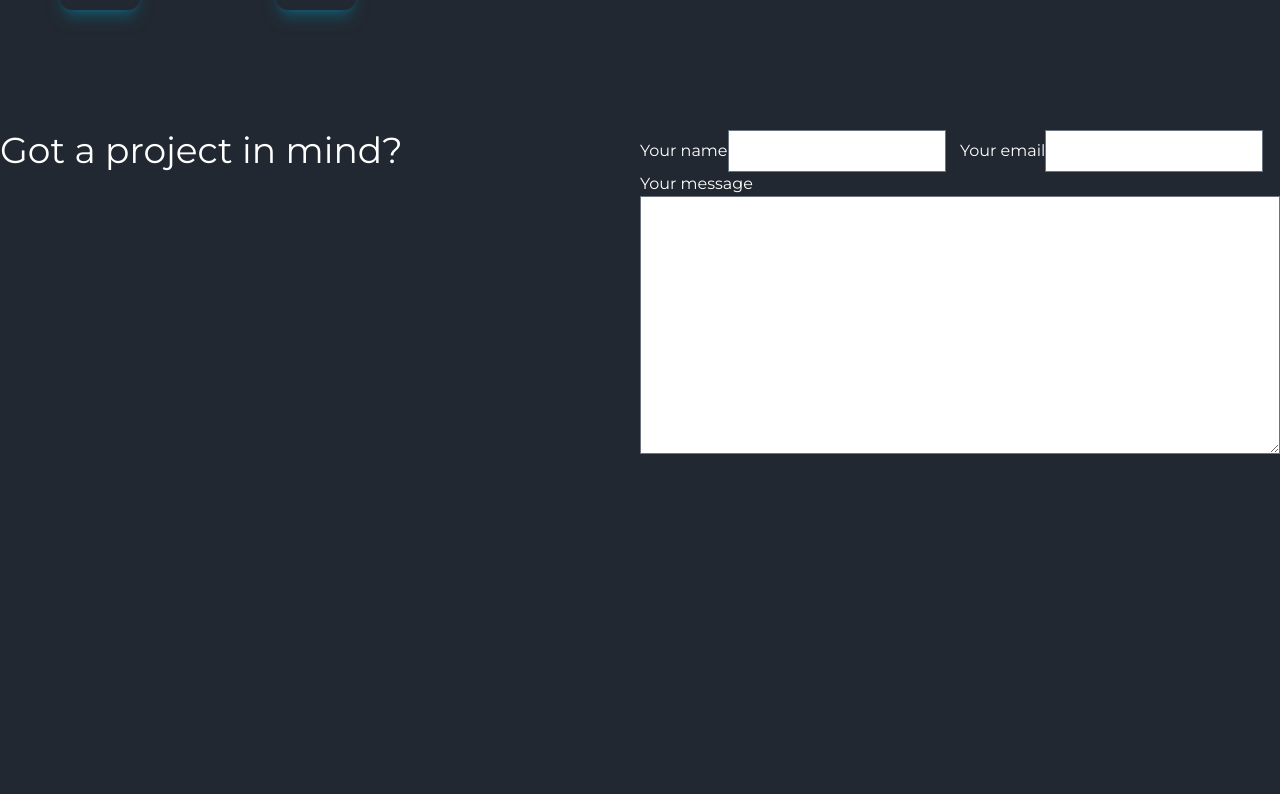
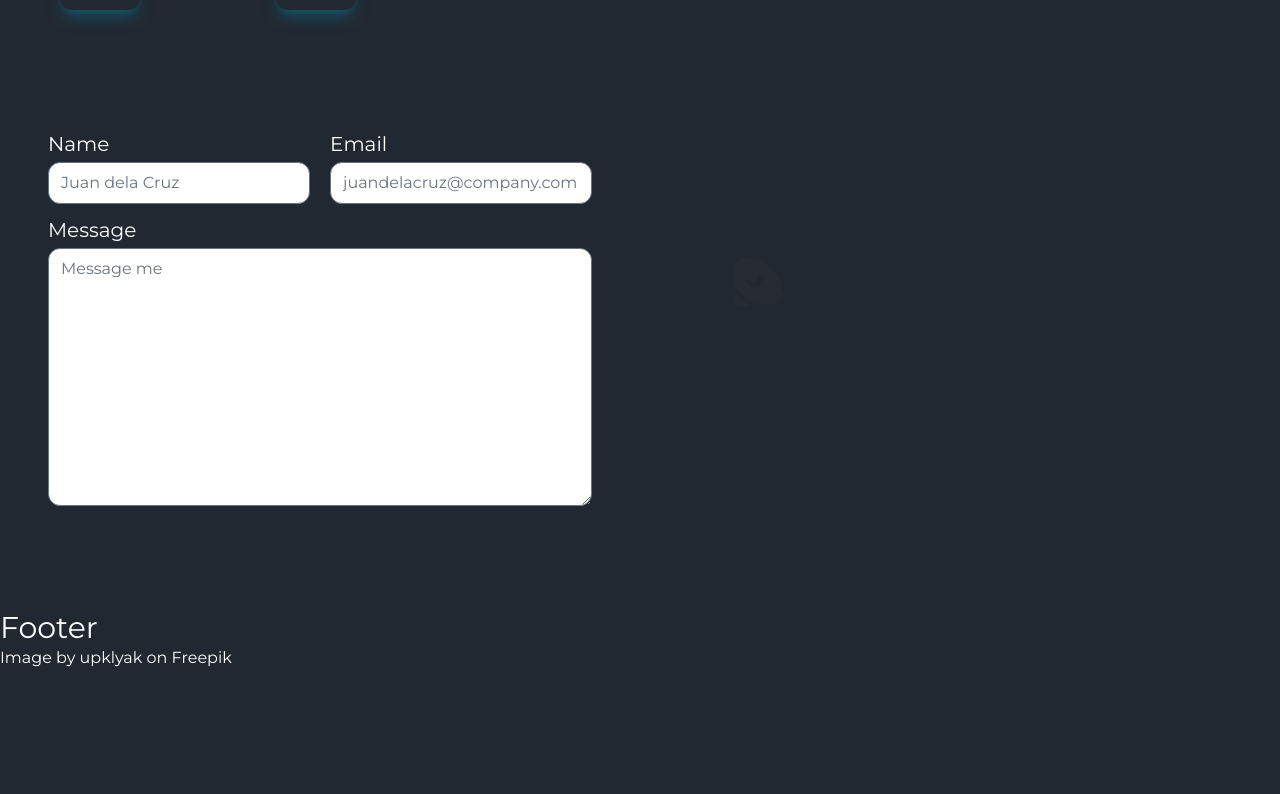
Before and after one commit to franpas12123/franpas12123, a Nuxt app: page / in a window 1280 px wide. Shown: the part 2326-3120 px from the top of the page. After the commit the page ends 2996 px from the top, so only its background shows below. Built offline with nearby package versions, Linux system fonts and the light colour scheme.

Commit message:
add form and modify style

```diff
--- a/components/Base/ContactMe.vue
+++ b/components/Base/ContactMe.vue
@@ -1,27 +1,75 @@
 <template>
-  <section id="contact-me" class="grid grid-cols-1 md:grid-cols-2">
-    <div>
-      <p class="text-4xl">Got a project in mind?</p>
-    </div>
-    <div>
-      <div class="grid grid-cols-2">
-        <div>
-          <label for="name">Your name</label>
-          <input type="text" name="name" id="name" />
+  <section
+    id="contact-me"
+    ref="contactMe"
+    class="mt-20 grid grid-cols-1 px-5 sm:mt-0 sm:px-0 md:grid-cols-2"
+  >
+    <div class="z-10 lg:mx-12">
+      <div class="mb-3 grid grid-cols-2 gap-5">
+        <div class="input-label">
+          <label for="name">Name</label>
+          <input
+            type="text"
+            name="name"
+            id="name"
+            placeholder="Juan dela Cruz"
+          />
         </div>
-        <div>
-          <label for="email">Your email</label>
-          <input type="email" name="email" id="email" />
+        <div class="input-label">
+          <label for="email">Email</label>
+          <input
+            type="email"
+            name="email"
+            id="email"
+            placeholder="juandelacruz@company.com"
+          />
         </div>
       </div>
-      <div class="grid grid-cols-1">
-        <label for="message">Your message</label>
-        <textarea name="message" id="1" cols="30" rows="10"></textarea>
+      <div class="input-label">
+        <label for="message">Message</label>
+        <textarea
+          name="message"
+          id="1"
+          cols="30"
+          rows="10"
+          placeholder="Message me"
+        ></textarea>
       </div>
+    </div>
+    <div class="">
+      <!-- <p class="text-4xl">Got a project in mind?</p> -->
+      <img
+        class="deal mx-auto max-h-[450px]"
+        src="img/partnership.gif"
+        alt=""
+      />
     </div>
   </section>
 </template>
 
-<script setup></script>
+<script setup>
+const form = reactive({
+  name: null,
+  email: null,
+});
+</script>
 
-<style scoped></style>
+<style scoped>
+input,
+textarea {
+  @apply rounded-xl text-black;
+}
+label {
+  @apply pb-1 text-xl;
+}
+.input-label {
+  @apply grid grid-cols-1;
+}
+.deal {
+  /* @apply bg-gradient-to-b from-white via-white to-bg; */
+}
+#contact-me {
+  min-height: 60vh !important;
+  /* background-color: white; */
+}
+</style>
```
